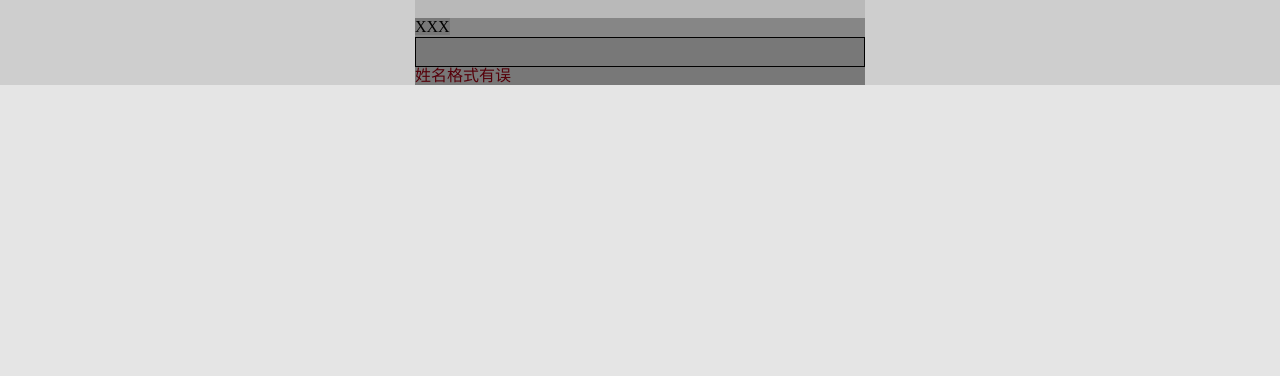
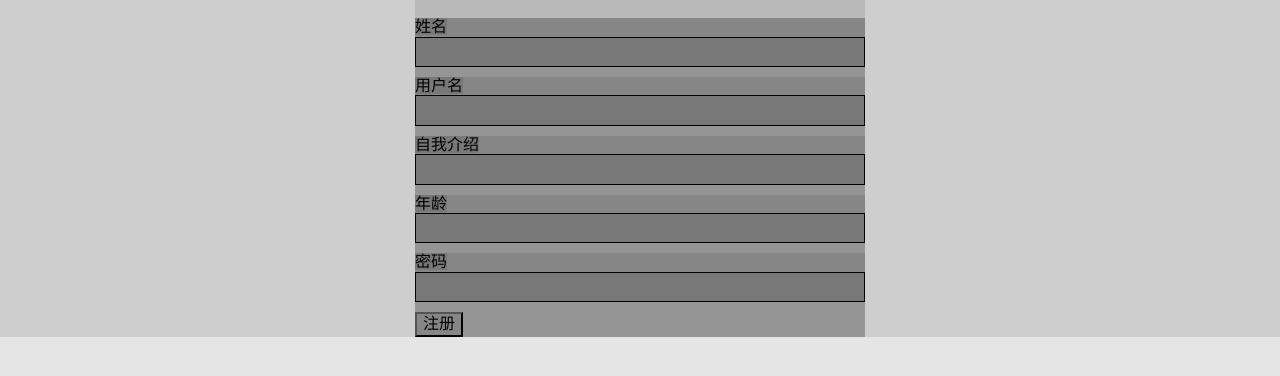
Before and after one commit to ONION-ZX/Form-Validation, a plain HTML site: page index.html in a window 1280 px wide. Shown: the part 70-446 px from the top of the page. Drawn offline with Linux system fonts and the light colour scheme.

Commit message:
拼装模块/统一测试

```diff
--- a/css/main.css
+++ b/css/main.css
@@ -27,4 +27,5 @@ h1 {
 }
 .input-error {
   color: #56000a;
+  display: none;
 }
--- a/index.html
+++ b/index.html
@@ -16,13 +16,46 @@
   <div class="form">
     <form>
       <div class="input-wrap">
-        <label>XXX</label>
-        <input data-rule="max:10|min:2"
-               id="test"
+        <label>姓名</label>
+        <input data-rule="maxlength:5|minlength:1"
+               name="name"
                type="text"
                class="input-control">
-        <div class="input-error">姓名格式有误</div>
+        <div id="name-input-error" class="input-error">姓名格式有误</div>
       </div>
+      <div class="input-wrap">
+        <label>用户名</label>
+        <input data-rule='pattern:"^[a-z0-9]*$"|maxlength:18|minlength:4'
+               name="username"
+               type="text"
+               class="input-control">
+        <div id="username-input-error" class="input-error">用户名格式有误</div>
+      </div>
+      <div class="input-wrap">
+        <label>自我介绍</label>
+        <input data-rule="required:false|maxlength:1024"
+               name="intro"
+               type="text"
+               class="input-control">
+        <div id="intro-input-error" class="input-error">自我介绍格式有误</div>
+      </div>
+      <div class="input-wrap">
+        <label>年龄</label>
+        <input data-rule="min:18"
+               name="age"
+               type="text"
+               class="input-control">
+        <div id="age-input-error" class="input-error">年龄格式有误</div>
+      </div>
+      <div class="input-wrap">
+        <label>密码</label>
+        <input data-rule="minlength:6|maxlength:64"
+               name="password"
+               type="password"
+               class="input-control">
+        <div id="password-input-error" class="input-error">密码格式有误</div>
+      </div>
+      <button type="submit">注册</button>
     </form>
   </div>
 </div>
--- a/js/input.js
+++ b/js/input.js
@@ -3,6 +3,7 @@ $(function() {
 
   window.Input = function(selector) {
     var $ele
+        ,$error_ele//存错误信息
         ,me = this
         ,rule =
         {
@@ -18,6 +19,7 @@ $(function() {
 
     function init(){
       find_ele();
+      get_error_ele();
       parserule();
       me.load_validator();
       listen();
@@ -25,9 +27,20 @@ $(function() {
 
     function listen() {
       $ele.on('keyup',function() {
-        var r = me.validator.is_valid(me.get_val());
-        console.log('valid:',r);
+        var valid = me.validator.is_valid(me.get_val());
+        if(valid)
+          $error_ele.hide();
+        else
+          $error_ele.show();
       })
+    }
+/*用于显示错误*/
+    function get_error_ele() {
+      $error_ele = $(get_error_selector());
+    }
+
+    function get_error_selector() {
+      return '#' + $ele.attr('name') + '-input-error';
     }
 
     function find_ele() {
--- a/js/main.js
+++ b/js/main.js
@@ -2,11 +2,13 @@ $(function() {
   'use strict';
 
   /*选中页面中所有的input[data-rule]*/
-
+  var $inputs = $('[data-rule]');
+  var inputs = [];
   /*解析每一个input的验证规则*/
+  $inputs.each(function(index,node) {
+    var tmp = new Input(node);
+    inputs.push(tmp);
+  })
 
   /*验证*/
-  var test = new Input('#test');
-  var valid = test.validator.is_valid();
-  console.log('valid:',valid);
 });
```
